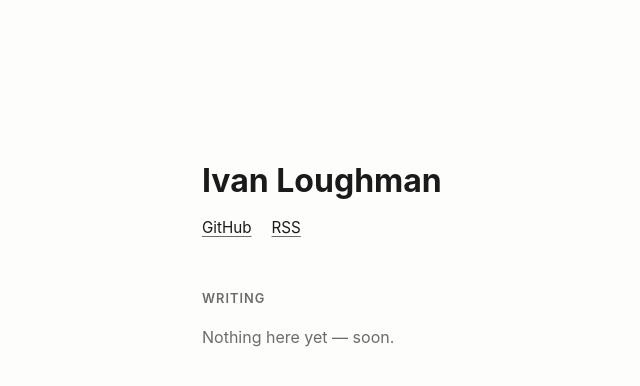
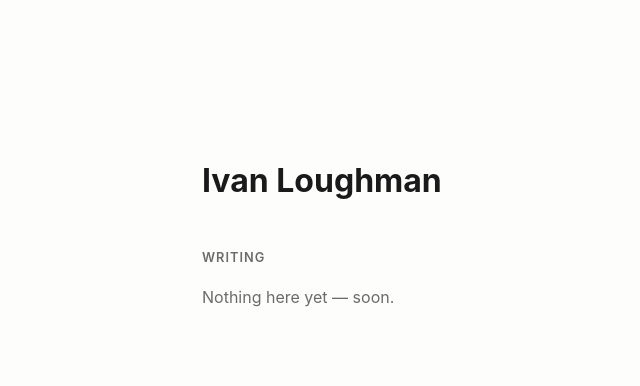
Before and after one commit to iloughman/ivanloughman.com, a Jekyll site: the page built from index.html, in a window 1280 px wide. Shown: the top 386 px of the page, without its empty margins (150-790 px from the left). Built offline with Jekyll 4.4.1, drawn with Linux system fonts in a browser that asks for light colours.

Commit message:
Remove GitHub and RSS links from landing page
Co-Authored-By: Claude Opus 5.5 <noreply@anthropic.com>
Claude-Session: https://claude.ai/code/session_01HfYaddq87oq3pA5hjs4RDK

```diff
--- a/_config.yml
+++ b/_config.yml
@@ -2,8 +2,6 @@ title: Ivan Loughman
 description: Ivan Loughman
 url: https://ivanloughman.com
 permalink: /:year/:month/:title/
-plugins:
-  - jekyll-feed
 exclude:
   - README.md
 defaults:
--- a/_layouts/default.html
+++ b/_layouts/default.html
@@ -5,7 +5,6 @@
   <meta name="viewport" content="width=device-width, initial-scale=1">
   <title>{% if page.title %}{{ page.title }} · {% endif %}{{ site.title }}</title>
   <meta name="description" content="{{ page.excerpt | default: site.description | strip_html | strip_newlines | truncate: 160 }}">
-  {% feed_meta %}
   <style>
     :root {
       color-scheme: light dark;
@@ -31,7 +30,6 @@
     h1 { font-size: 2rem; line-height: 1.2; margin: 0 0 0.5rem; }
     h2 { font-size: 0.8rem; font-weight: 600; letter-spacing: 0.08em; text-transform: uppercase; color: var(--muted); margin: 3rem 0 1rem; }
     .muted, time { color: var(--muted); }
-    .links { margin: 1rem 0 0; display: flex; gap: 1.25rem; font-size: 0.95rem; }
     .posts { list-style: none; margin: 0; padding: 0; }
     .posts li { display: flex; gap: 1rem; align-items: baseline; padding: 0.35rem 0; }
     .posts time { flex: none; width: 6.5rem; font-size: 0.9rem; font-variant-numeric: tabular-nums; }
--- a/index.html
+++ b/index.html
@@ -2,10 +2,6 @@
 layout: default
 ---
 <h1>Ivan Loughman</h1>
-<p class="links">
-  <a href="https://github.com/iloughman">GitHub</a>
-  <a href="/feed.xml">RSS</a>
-</p>
 
 <h2>Writing</h2>
 {% if site.posts.size > 0 %}
```
